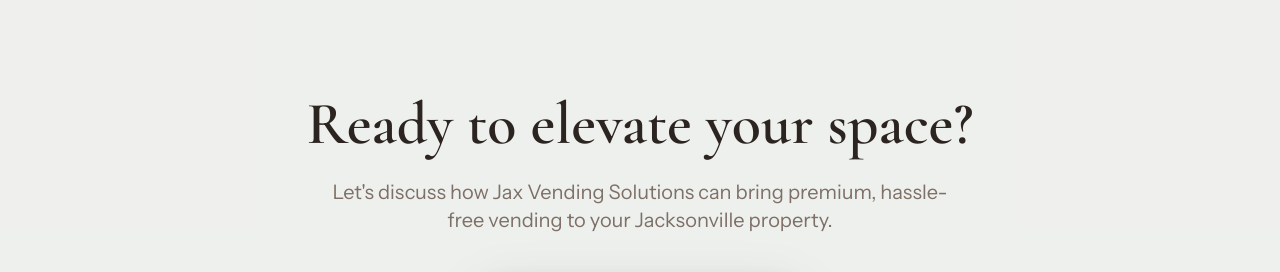
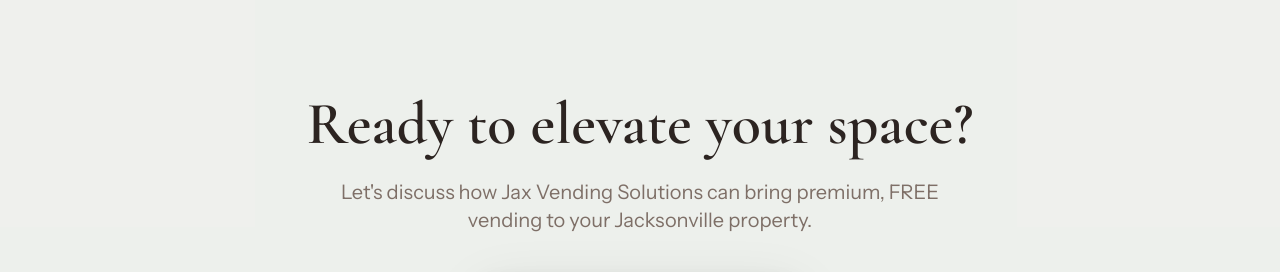
Before and after one commit to devs-10pt/Jaxvendingsolutions.com, a React (Vite) app in the folder webapp/: page / in a window 1280 px wide. Shown: the part 5870-6142 px from the top of the page. Built offline with nearby package versions, Linux system fonts and the light colour scheme.

Commit message:
Update webapp/src/components/sections/CTASection.tsx

```diff
--- a/webapp/src/components/sections/CTASection.tsx
+++ b/webapp/src/components/sections/CTASection.tsx
@@ -23,9 +23,7 @@
           <h2 className="text-3xl sm:text-4xl md:text-5xl lg:text-6xl font-display font-semibold text-foreground mb-4 sm:mb-6 px-2">
             Ready to elevate your space?
           </h2>
-          <p className="text-base sm:text-lg lg:text-xl text-muted-foreground max-w-2xl mx-auto leading-relaxed mb-8 sm:mb-10 px-4">
-            Let's discuss how Jax Vending Solutions can bring premium, hassle-free vending to your Jacksonville property.
-          </p>
+          <p className="text-base sm:text-lg lg:text-xl text-muted-foreground max-w-2xl mx-auto leading-relaxed mb-8 sm:mb-10 px-4">Let's discuss how Jax Vending Solutions can bring premium, FREE vending to your Jacksonville property.</p>
 
           <motion.div
             initial={{ opacity: 0, y: 20 } as any}
```
